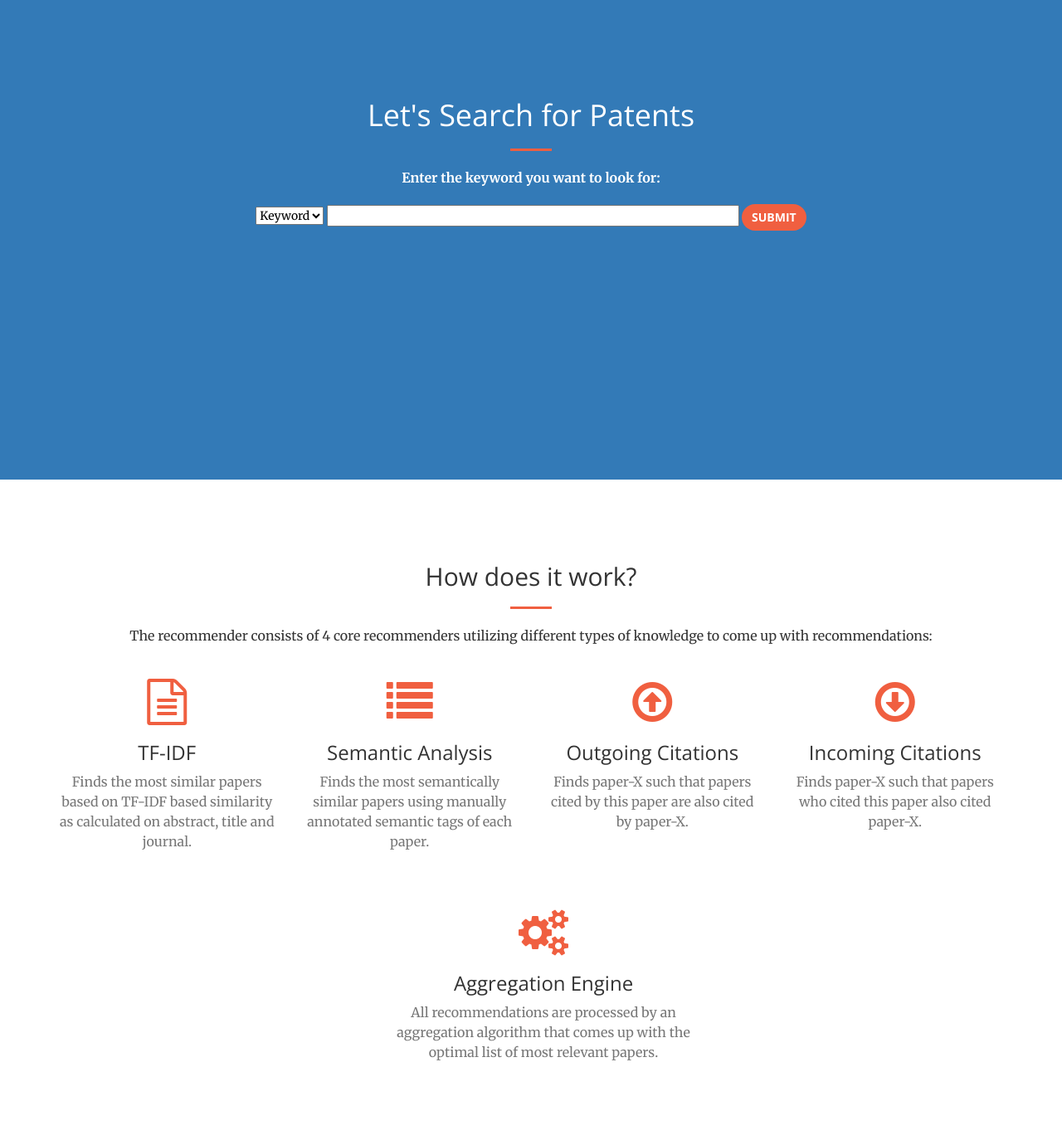
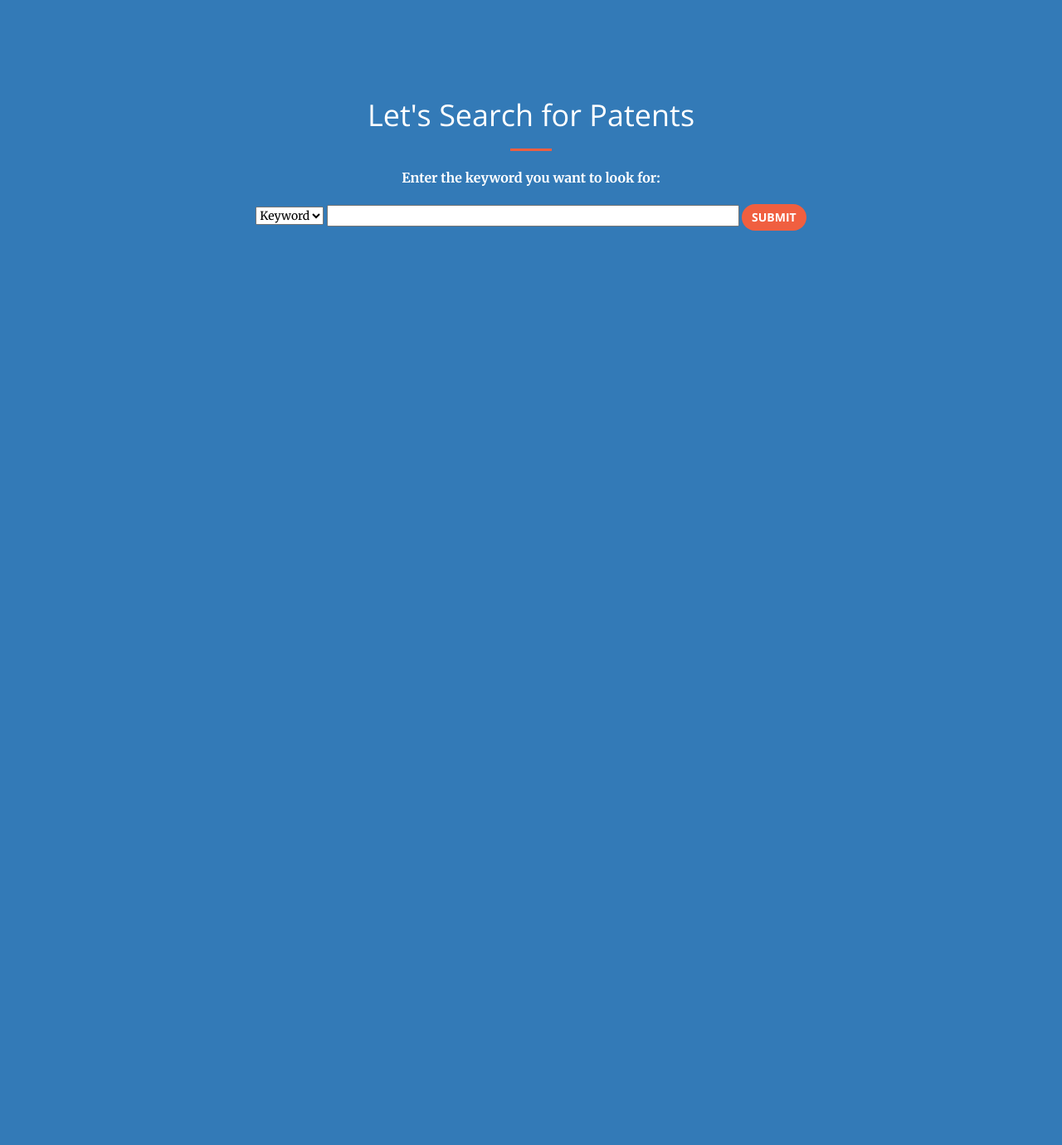
Before and after one commit to prachichouksey/Recommender-System, a Flask app: page / in a window 1280 px wide. Shown: the part 801-2181 px from the top of the page at 83% size. After the commit the page ends 1079 px from the top, so only its background shows below. Run offline with Flask 2, Linux system fonts and the light colour scheme; parts of the project's set-up code (start-up, migrations or seed data) failed here and were passed over; some libraries are stand-ins or nearby versions.

Commit message:
updated html templates

```diff
--- a/web_app/templates/index.html
+++ b/web_app/templates/index.html
@@ -1,29 +1,47 @@
 <!DOCTYPE html>
 <html lang="en">
-
   <head>
-
-    <meta charset="utf-8">
-    <meta http-equiv="X-UA-Compatible" content="IE=edge">
-    <meta name="viewport" content="width=device-width, initial-scale=1">
-    <meta name="description" content="">
-    <meta name="author" content="">
+    <meta charset="utf-8" />
+    <meta http-equiv="X-UA-Compatible" content="IE=edge" />
+    <meta name="viewport" content="width=device-width, initial-scale=1" />
+    <meta name="description" content="" />
+    <meta name="author" content="" />
 
     <title>Patent Recommender</title>
 
     <!-- Bootstrap Core CSS -->
-    <link rel="stylesheet" href="../static/css/bootstrap.min.css" type="text/css">
+    <link
+      rel="stylesheet"
+      href="../static/css/bootstrap.min.css"
+      type="text/css"
+    />
 
     <!-- Custom Fonts -->
-    <link href='http://fonts.googleapis.com/css?family=Open+Sans:300italic,400italic,600italic,700italic,800italic,400,300,600,700,800' rel='stylesheet' type='text/css'>
-    <link href='http://fonts.googleapis.com/css?family=Merriweather:400,300,300italic,400italic,700,700italic,900,900italic' rel='stylesheet' type='text/css'>
-    <link rel="stylesheet" href="../static/font-awesome/css/font-awesome.min.css" type="text/css">
+    <link
+      href="http://fonts.googleapis.com/css?family=Open+Sans:300italic,400italic,600italic,700italic,800italic,400,300,600,700,800"
+      rel="stylesheet"
+      type="text/css"
+    />
+    <link
+      href="http://fonts.googleapis.com/css?family=Merriweather:400,300,300italic,400italic,700,700italic,900,900italic"
+      rel="stylesheet"
+      type="text/css"
+    />
+    <link
+      rel="stylesheet"
+      href="../static/font-awesome/css/font-awesome.min.css"
+      type="text/css"
+    />
 
     <!-- Plugin CSS -->
-    <link rel="stylesheet" href="../static/css/animate.min.css" type="text/css">
+    <link
+      rel="stylesheet"
+      href="../static/css/animate.min.css"
+      type="text/css"
+    />
 
     <!-- Custom CSS -->
-    <link rel="stylesheet" href="../static/css/creative.css" type="text/css">
+    <link rel="stylesheet" href="../static/css/creative.css" type="text/css" />
 
     <!-- HTML5 Shim and Respond.js IE8 support of HTML5 elements and media queries -->
     <!-- WARNING: Respond.js doesn't work if you view the page via file:// -->
@@ -31,16 +49,19 @@
       <script src="https://oss.maxcdn.com/libs/html5shiv/3.7.0/html5shiv.js"></script>
       <script src="https://oss.maxcdn.com/libs/respond.js/1.4.2/respond.min.js"></script>
     <![endif]-->
-
   </head>
 
   <body id="page-top">
-
     <nav id="mainNav" class="navbar navbar-default navbar-fixed-top">
       <div class="container-fluid">
         <!-- Brand and toggle get grouped for better mobile display -->
         <div class="navbar-header">
-                <button type="button" class="navbar-toggle collapsed" data-toggle="collapse" data-target="#bs-example-navbar-collapse-1">
+          <button
+            type="button"
+            class="navbar-toggle collapsed"
+            data-toggle="collapse"
+            data-target="#bs-example-navbar-collapse-1"
+          >
             <span class="sr-only">Toggle navigation</span>
             <span class="icon-bar"></span>
             <span class="icon-bar"></span>
@@ -57,12 +78,18 @@
     <header>
       <div class="header-content">
         <div class="header-content-inner">
+          <h1 id="homeHeading">
+            <div class="strokeme">Patent Recommender</div>
+          </h1>
 
-                    <h1 id="homeHeading"> <div class="strokeme"> Patent Recommender </div></h1>
-
-                <hr>
-                <p>Patent Recommender can help you find the most relevant patents for you in seconds!</p>
-                <a href="#search" class="btn btn-primary btn-xl page-scroll">Let's start!</a>
+          <hr />
+          <p>
+            Patent Recommender can help you find the most relevant patents for
+            you in seconds!
+          </p>
+          <a href="#search" class="btn btn-primary btn-xl page-scroll"
+            >Let's start!</a
+          >
         </div>
       </div>
     </header>
@@ -71,81 +98,32 @@
       <div class="container">
         <div class="col-lg-12 text-center">
           <h1>Let's Search for Patents</h1>
-                <hr>
+          <hr />
           <div class="header-content-inner-2">
             <p><b>Enter the keyword you want to look for:</b></p>
           </div>
           <div style="color:Black">
-                        <form action={{form_action}} method='POST' >
-                            <select name="searchCriteria"><option value="keyword">Keyword</option>
+            <form action="{{ form_action }}" method="POST">
+              <select name="searchCriteria"
+                ><option value="keyword">Keyword</option>
                 <option value="userid">UserId</option>
                 <option value="patentid">PatentId</option>
               </select>
               <input type="text" name="keyword" size="60" />
-                            <input type="submit" class="btn btn-primary btn-xl-2 page-scroll"/>
+              <input
+                type="submit"
+                class="btn btn-primary btn-xl-2 page-scroll"
+              />
             </form>
           </div>
           <div class="header-content-inner-2">
-                        <p><small><span style="color: black"> {{msg}}</span></small></p>
+            <p>
+              <small
+                ><span style="color: black"> {{ msg }}</span></small
+              >
+            </p>
           </div>
-                    <div style="margin-bottom:200px">
-                    </div>
-            </div>
-        </div>
-    </section>
-
-    <section id="about">
-        <div class="container">
-            <div class="row">
-                <div class="col-lg-12 text-center">
-                    <h2 class="section-heading">How does it work?</h2>
-                    <hr class="primary">
-                    <p>The recommender consists of 4 core recommenders utilizing different types of knowledge to come up with recommendations:</p>
-                </div>
-            </div>
-        </div>
-        <div class="container">
-            <div class="row">
-                <div class="col-lg-3 col-md-6 text-center">
-                    <div class="service-box">
-                        <i class="fa fa-4x fa-file-text-o text-primary sr-icons"></i>
-                        <h3>TF-IDF</h3>
-                        <p class="text-muted">Finds the most similar papers based on TF-IDF based similarity as calculated on abstract, title and journal.</p>
-                    </div>
-                </div>
-                <div class="col-lg-3 col-md-6 text-center">
-                    <div class="service-box">
-                        <i class="fa fa-4x fa-list text-primary sr-icons"></i>
-                        <h3>Semantic Analysis</h3>
-                        <p class="text-muted">Finds the most semantically similar papers using manually annotated semantic tags of each paper.</p>
-                    </div>
-                </div>
-                <div class="col-lg-3 col-md-6 text-center">
-                    <div class="service-box">
-                        <i class="fa fa-4x fa-arrow-circle-o-up text-primary sr-icons"></i>
-                        <h3>Outgoing Citations</h3>
-                        <p class="text-muted">Finds paper-X such that papers cited by this paper are also cited by paper-X.</p>
-                    </div>
-                </div>
-                <div class="col-lg-3 col-md-6 text-center">
-                    <div class="service-box">
-                        <i class="fa fa-4x fa-arrow-circle-o-down text-primary sr-icons"></i>
-                        <h3>Incoming Citations</h3>
-                        <p class="text-muted">Finds paper-X such that papers who cited this paper also cited paper-X.</p>
-                    </div>
-                </div>
-            </div>
-            <div style="margin-bottom:50px">
-        </div>
-        <div class="container">
-            <div class="row">
-                <div class="col-lg-12 text-center">
-                    <div class="service-box">
-                        <i class="fa fa-4x fa-gears text-primary sr-icons"></i>
-                        <h3>Aggregation Engine</h3>
-                        <p class="text-muted">All recommendations are processed by an aggregation algorithm that comes up with the optimal list of most relevant papers.</p>
-                    </div>
-                 </div>
+          <div style="margin-bottom:200px"></div>
         </div>
       </div>
     </section>
@@ -163,7 +141,5 @@
 
     <!-- Theme JavaScript -->
     <script src="../static/js/creative.min.js"></script>
-
   </body>
-
 </html>
```
Also changed, not shown: web_app/templates/recommender.html (+1 -55 lines). Lines whose indentation alone changed are shown as unchanged.
